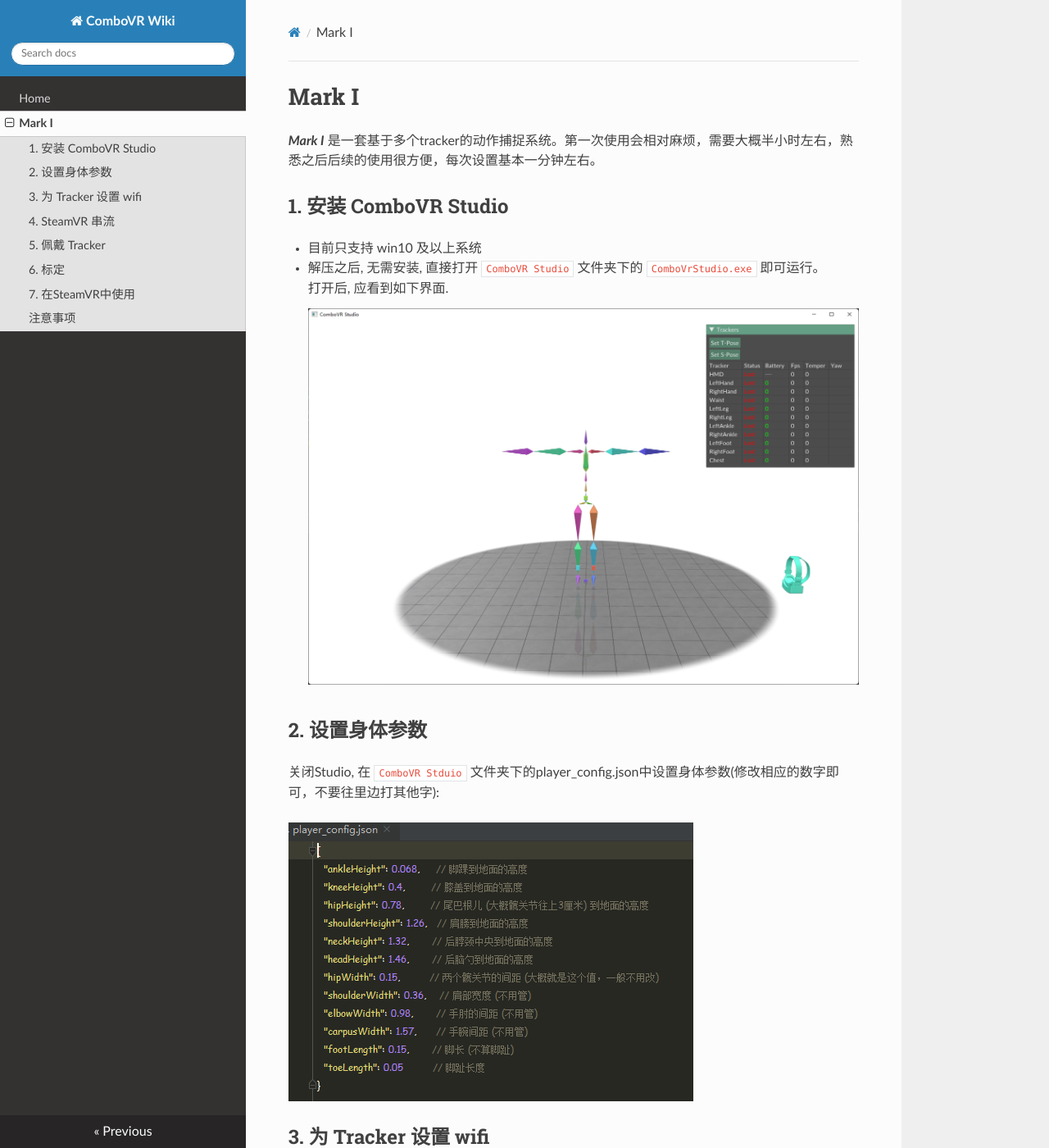
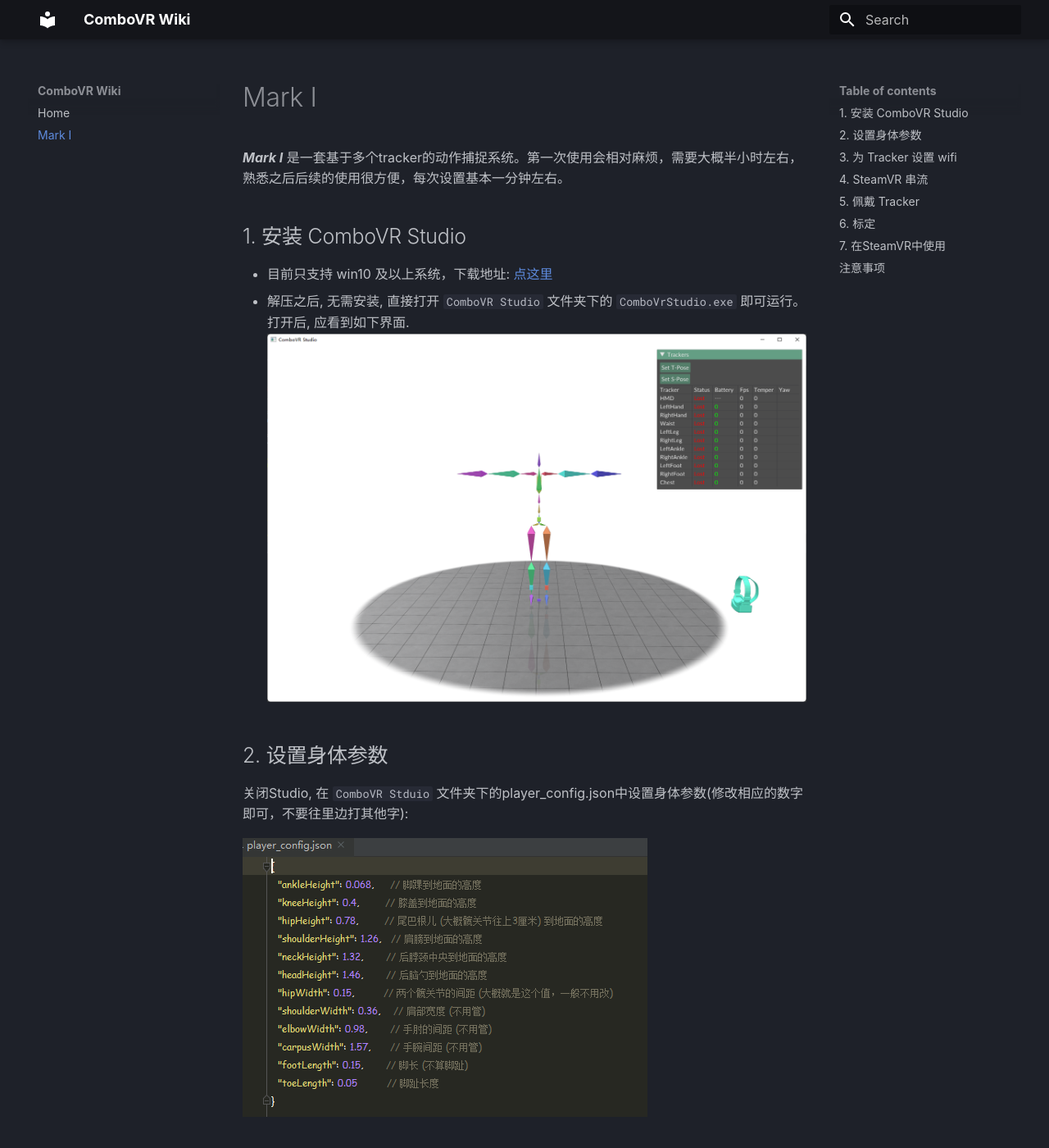
Before and after one commit to combovr/CombovrWiki, an MkDocs documentation site: the page built from docs/markI.md, in a window 1280 px wide and 1400 px high. Shown: the whole window at 82% size. Built offline with MkDocs 1.6.1 and Material for MkDocs 9.7.7, drawn with Linux system fonts in a browser that asks for light colours; nearby versions of some CDN libraries; some web fonts are replaced; some of the changed text lies outside the part shown.

Commit message:
change theme

```diff
--- a/docs/markI.md
+++ b/docs/markI.md
@@ -4,7 +4,7 @@
 
 
 ## 1. 安装 ComboVR Studio
-* 目前只支持 win10 及以上系统
+* 目前只支持 win10 及以上系统，下载地址: [点这里](https://github.com/combovr/ComboVR-software/releases)
 * 解压之后, 无需安装, 直接打开 `ComboVR Studio` 文件夹下的 `ComboVrStudio.exe` 即可运行。
   打开后, 应看到如下界面.
 ![ComboVR Studio](img/combovr_studio.png)
@@ -60,7 +60,9 @@
 
 ## 5. 佩戴 Tracker
 将各tracker佩戴至相应位置，建议为各tracker贴上标签，方便后面使用。如果您不清楚某个tracker属于哪个部位，可以按下面的方式确定：
+
 * 将 tracker 开机或者关机，查看 Studio 界面上哪个部位的tracker的连接状态发生了变化
+
 * 或者，在tracker处于active状态时，转动tracker，查看 Studio 界面上哪个部位的tracker在发生转动
 
 各tracker对应的绑定位置如下图所示 (位置不用很严格，小腿的tracker也可以绑在膝盖往下那一截，更不容易滑落；朝向无要求。主要是要绑紧，尽量使得运动时tracker和骨骼间不要有相对滑动。但也不用太紧，不然戴久了难受)：
@@ -89,7 +91,7 @@
 ## 7. 在SteamVR中使用
 到上一步为止，动作跟踪功能已经实现了。但为了在SteamVR和它支持的游戏中(如VRChat)使用，还需安装steamvr的驱动，也很简单:
 
-* 先关闭SteamVR, 将下载的 combo_openvr_driver.zip 解压，将解压出来的 `combo` 文件夹复制到 `SteamVR`的driver文件下下面 (driver的路径一般在: `C:\Program Files (x86)\Steam\steamapps\common\SteamVR\drivers\`).
+* 先关闭SteamVR, 将之前`ComboVR-software`解压出来的`combo_openvr_driver/`下面的 `combo` 文件夹复制到 `SteamVR`的driver文件下下面 (driver的路径一般在: `C:\Program Files (x86)\Steam\steamapps\common\SteamVR\drivers\`).
 ![combo openvr driver](img/combo_openvr_driver.png)
 
 * 打开steamvr, 应可看到多出来了3个tracker。
--- a/mkdocs.yml
+++ b/mkdocs.yml
@@ -3,4 +3,23 @@
     - Home: index.md
     - Mark I: markI.md
 
-theme: readthedocs
+theme:
+    name: material
+    palette:
+        primary: black
+
+        # Palette toggle for light mode
+        scheme: default
+        toggle:
+            icon: material/brightness-7
+            name: Switch to dark mode
+
+        # Palette toggle for dark mode
+        scheme: slate
+        toggle:
+            icon: material/brightness-4
+            name: Switch to light mode
+
+    font:
+        text: Gupter
+use_direcotry_urls: true
```
Also changed, not shown: other parts of docs/markI.md (+3 -0 lines).
